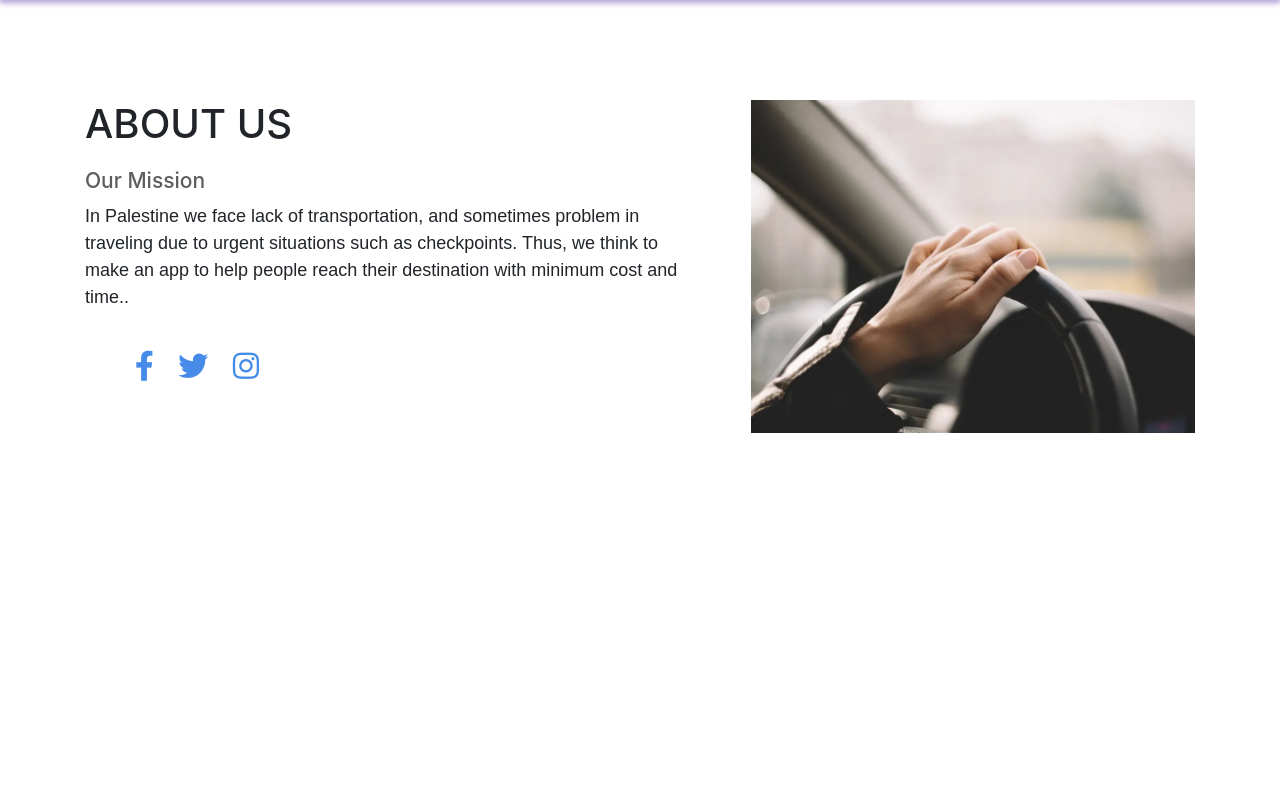
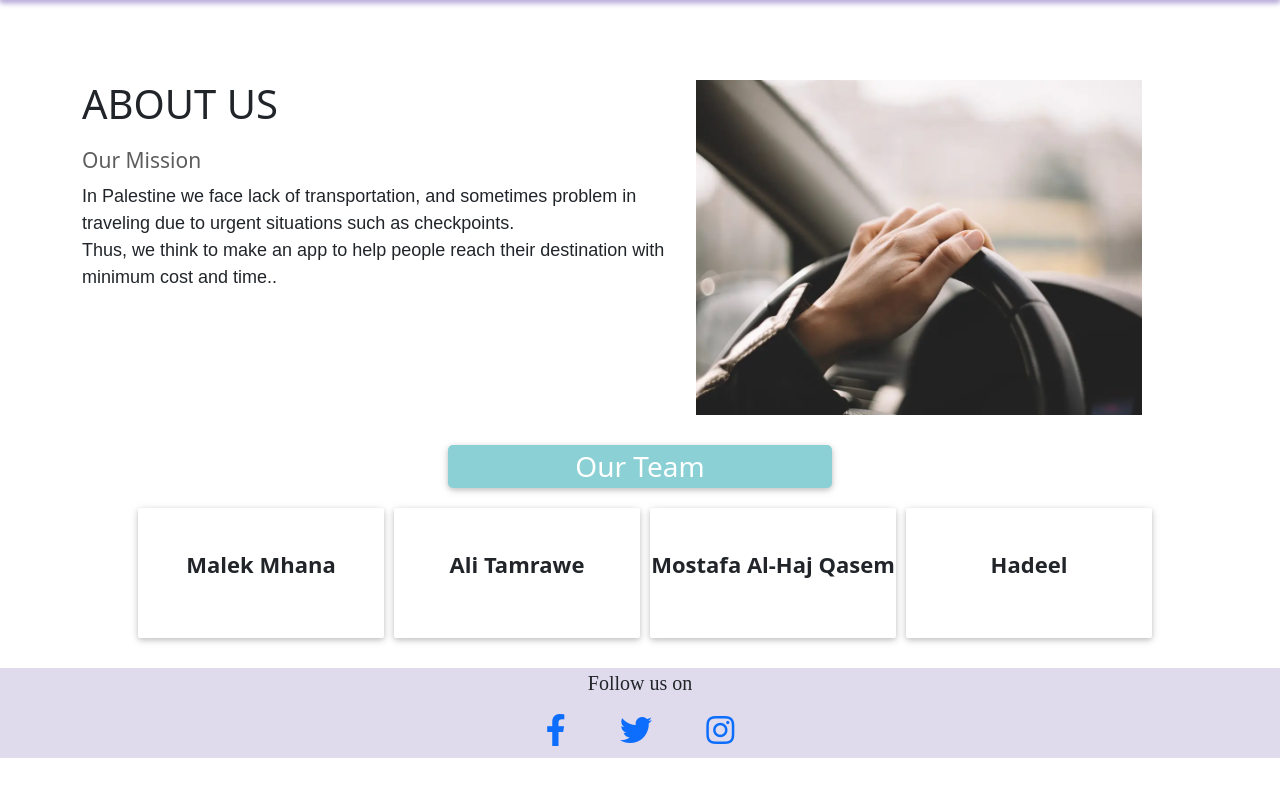
Before and after one commit to MalekMohanna/share_my_car, a Django app: template car_pool_app/templates/about.html in a window 1280 px wide. Shown: the part 66-866 px from the top of the page. After the commit the page ends 824 px from the top, so only its background shows below. Run offline with Django 3.2, Linux system fonts and the light colour scheme; the template is opened without the code that fills it, so the values that code supplies are empty; some libraries are stand-ins or nearby versions.

Commit message:
about us

```diff
--- a/car_pool_app/static/css/about.css
+++ b/car_pool_app/static/css/about.css
@@ -5,16 +5,14 @@
 	box-sizing: border-box;
 }
 
-
 .section{
 	width: 100%;
-	min-height: 100vh;
 }
 .container{
+	display: flex;
 	width: 80%;
-	display: block;
 	margin:auto;
-	padding-top: 100px;
+	padding-top: 80px;
 }
 .content-section{
 	float: left;
@@ -149,3 +133,63 @@
 	font-weight: 400;
     font-size: 18px;
   }
+
+
+  .team h3{
+    width: 30%;
+    height: 5%;
+    border-radius: 5px;
+    padding: 5px;
+    margin: 0 auto;
+	margin-top: 30px;
+    background-color: #8ad0d5;
+    color: white;
+    text-align: center;
+    box-shadow: 0 2px 5px 0 rgba(0,0,0,0.16),0 2px 10px 0 rgba(0,0,0,0.12);
+  }
+
+  .contact{
+	position: relativ;
+	bottom: 0;
+	left: 0;
+	right: 0;
+	height: 90px;
+	background-color: #DFDBEC;
+	margin-top: 30px;
+	text-align: center;
+  }
+
+  .names{
+	margin-top: 20px;
+	width: 80%;
+	height: 150px;
+	margin: 0 auto;
+	display: flex;
+	justify-content: space-around;
+  }
+
+  .names div{
+	flex: 1;
+	margin-left: 10px;
+	margin-top: 20px;
+	text-align: center;
+	font-size: 22px;
+	font-weight: bold;
+	background-color:white;
+    border-radius: 2px;
+    box-shadow: 0 2px 5px 0 rgba(0,0,0,0.16),0 2px 10px 0 rgba(0,0,0,0.12);
+  }
+
+  .names p{
+	margin-top: 40px;
+  }
+
+.social a{
+	margin-left: 25px;
+	margin-right: 25px;
+}
+
+.social p{
+	font-size: 20px;
+	font-family: cursive;
+}
--- a/car_pool_app/templates/about.html
+++ b/car_pool_app/templates/about.html
@@ -33,8 +33,6 @@
 			  </ul>
 			</div>
 		</nav>
-	<link rel="stylesheet" href="https://cdn.jsdelivr.net/npm/bootstrap@4.3.1/dist/css/bootstrap.min.css"
-		integrity="sha384-ggOyR0iXCbMQv3Xipma34MD+dH/1fQ784/j6cY/iJTQUOhcWr7x9JvoRxT2MZw1T" crossorigin="anonymous">
 	<div class="section">
 		<div class="container">
 			<div class="content-section">
@@ -44,14 +42,9 @@
 				<div class="content">
 					<h3>Our Mission</h3>
 					<p>In Palestine we face lack of transportation, and sometimes problem in traveling due to urgent
-						situations such as checkpoints.
+						situations such as checkpoints.<br>
 						Thus, we think to make an app to help people reach their destination with minimum cost and
 						time..</p>
-				</div>
-				<div class="social">
-					<a href=""><i class="fab fa-facebook-f"></i></a>
-					<a href=""><i class="fab fa-twitter"></i></a>
-					<a href=""><i class="fab fa-instagram"></i></a>
 				</div>
 			</div>
 			<div class="image-section">
@@ -59,8 +52,25 @@
 			</div>
 		</div>
 	</div>
-
-
+	<div class="team">
+		<h3>Our Team</h3>
+		<div class="names">
+			<div><p>Malek Mhana</p></div>
+			<div><p>Ali Tamrawe</p></div>
+			<div><p>Mostafa Al-Haj Qasem</p></div>
+			<div><p>Hadeel</p></div>
+		</div>
+	</div>
+	<footer>
+		<div class="contact">
+			<div class="social">
+				<p>Follow us on</p>
+				<a href=""><i class="fab fa-facebook-f fa-2x"></i></a>
+				<a href=""><i class="fab fa-twitter fa-2x"></i></a>
+				<a href=""><i class="fab fa-instagram fa-2x"></i></a>
+			</div>
+		</div>
+	</footer>
 </body>
 
 </html>
```
Also changed, not shown: other parts of car_pool_app/static/css/about.css (+2 -16 lines).
